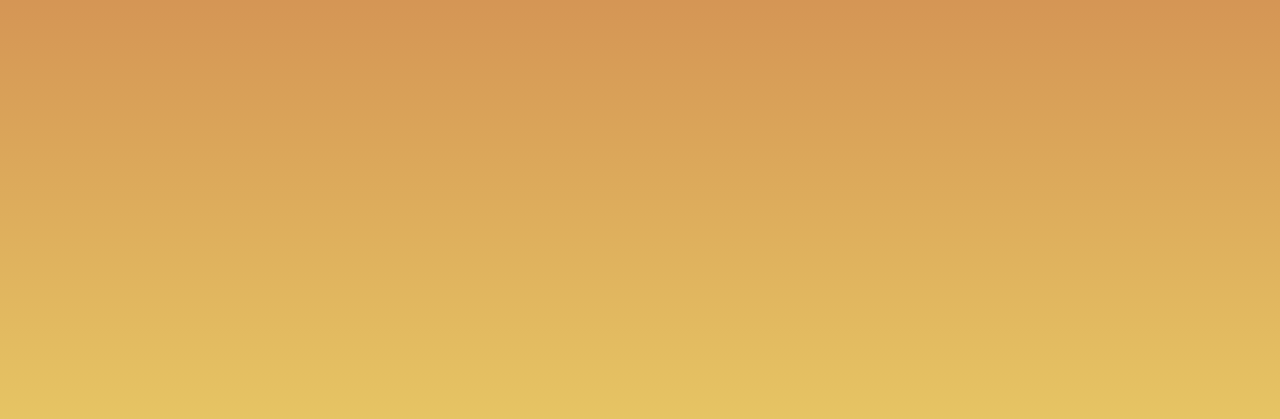
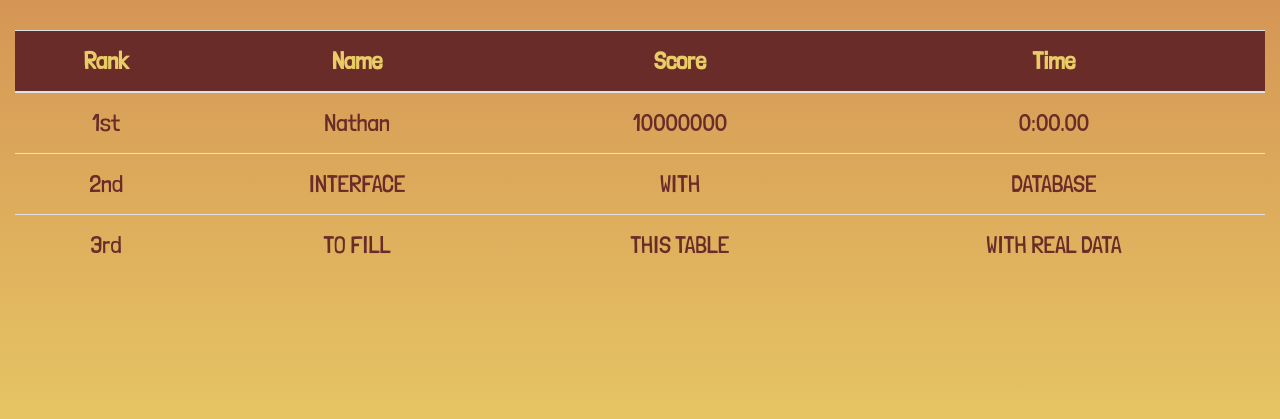
Before and after one commit to NathanWooddell2/447-GroupE, a plain HTML site: page Pages/Leaderboard.html in a window 1280 px wide. Shown: the part 311-730 px from the top of the page. Drawn offline with nearby package versions, Linux system fonts and the light colour scheme; a web font is replaced by a local one.

Commit message:
Scoreboard Update

```diff
--- a/Pages/EchoStyle.css
+++ b/Pages/EchoStyle.css
@@ -37,3 +37,15 @@ body {
     padding: 1%;
 }
 #menu-button:hover {opacity: 0.9;}
+
+th {
+    background-color: #692c29;
+    color: #e9cc66;
+}
+
+#scoretable {
+    color: #692c29;
+    font-weight: normal;
+    border: 0px;
+    font-size: 150%;
+}
--- a/Pages/Leaderboard.html
+++ b/Pages/Leaderboard.html
@@ -18,7 +18,7 @@ to the database.
     <meta name="viewport" content="width=device-width, initial-scale=1, shrink-to-fit=no">
     <link rel="stylesheet" href="https://cdn.jsdelivr.net/npm/bootstrap@4.0.0/dist/css/bootstrap.min.css" integrity="sha384-Gn5384xqQ1aoWXA+058RXPxPg6fy4IWvTNh0E263XmFcJlSAwiGgFAW/dAiS6JXm" crossorigin="anonymous">
 
-    <title>EXTREME BATTLESHIP</title>
+    <title>EXTREME SCOREBOARD</title>
 </head>
 
 
@@ -29,7 +29,43 @@ to the database.
         SCOREBOARD
     </div>
     <div>
+        <div class = "col">
 
+        </div>
+        <div class = "col">
+            <table class = "table text-center" id = "scoretable">
+                <thead>
+                    <tr>
+                        <th scope = "col">Rank</th>
+                        <th scope = "col">Name</th>
+                        <th scope = "col">Score</th>
+                        <th scope = "col">Time</th>
+                    </tr>
+                </thead>
+                <tbody>
+                    <tr>
+                        <td scope = "row">1st</td>
+                        <td>Nathan</td>
+                        <td>10000000</td>
+                        <td>0:00.00</td>
+                    </tr>
+                    <tr>
+                        <td scope = "row">2nd</td>
+                        <td>INTERFACE</td>
+                        <td>WITH</td>
+                        <td>DATABASE</td>
+                    </tr>
+                    <tr>
+                        <td scope = "row">3rd</td>
+                        <td>TO FILL</td>
+                        <td>THIS TABLE</td>
+                        <td>WITH REAL DATA</td>
+                    </tr>
+                </tbody>
+            </table>
+        </div>
+        <div class = "col">
+
+        </div>
     </div>
-
 </body>
```
Also changed, not shown: Pages/Homepage.html (+12 -4 lines).
